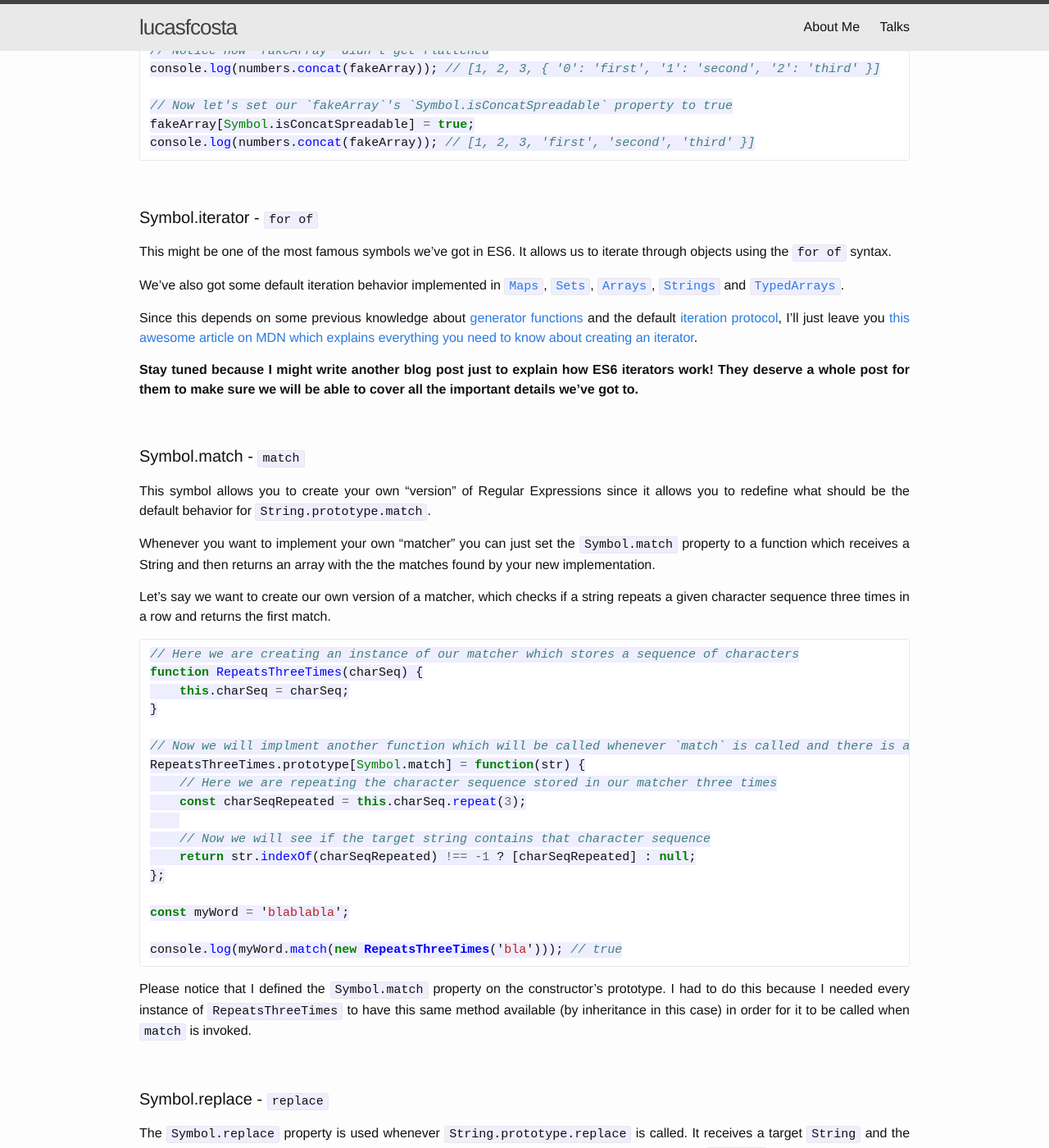
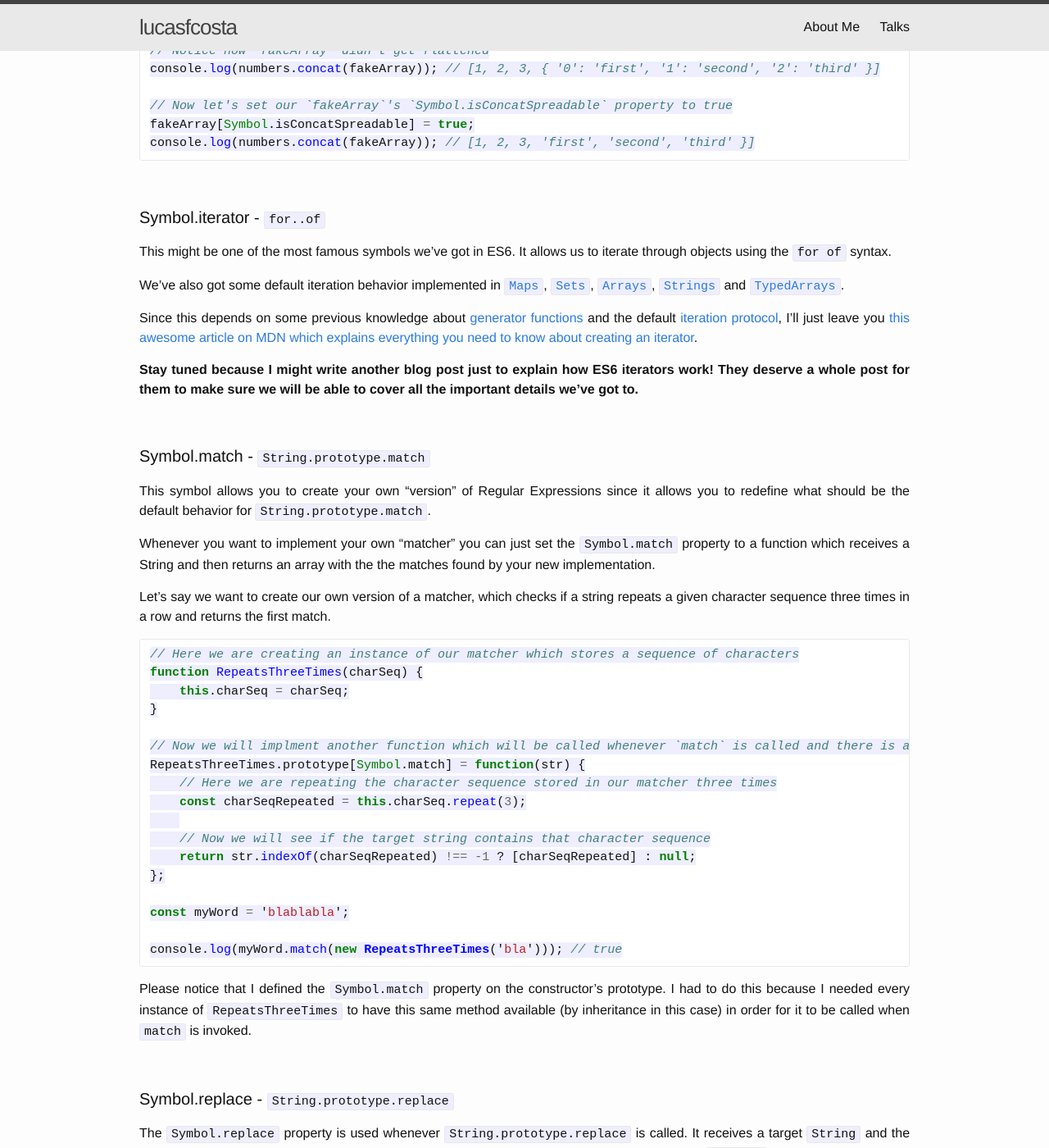
Before and after one commit to lucasfcosta/blog, a Jekyll site: the page built from _posts/2016-12-01-Meta-Programming-in-JavaScript---Part-Four.md, in a window 1280 px wide and 1400 px high, scrolled down 8067 px. Shown: the whole window at 82% size. Built offline with Jekyll 4.4.1, drawn with Linux system fonts in a browser that asks for light colours; comment, search, counter and statistics services are not loaded; some of the changed text lies outside the part shown.

Commit message:
Fix name of methods related to each symbol on fourth meta programming post

```diff
--- a/_posts/2016-12-01-Meta-Programming-in-JavaScript---Part-Four.md
+++ b/_posts/2016-12-01-Meta-Programming-in-JavaScript---Part-Four.md
@@ -328,7 +328,7 @@
 
 <br>
 
-#### Symbol.iterator - `for of`
+#### Symbol.iterator - `for..of`
 
 This might be one of the most famous symbols we've got in ES6. It allows us to iterate through objects using the `for of` syntax.
 
@@ -340,7 +340,7 @@
 
 <br>
 
-#### Symbol.match - `match`
+#### Symbol.match - `String.prototype.match`
 
 This symbol allows you to create your own "version" of Regular Expressions since it allows you to redefine what should be the default behavior for `String.prototype.match`.
 
@@ -372,7 +372,7 @@
 
 <br>
 
-#### Symbol.replace - `replace`
+#### Symbol.replace - `String.prototype.replace`
 
 The `Symbol.replace` property is used whenever `String.prototype.replace` is called. It receives a target `String` and the content that should be used whenever a match is found according to the first argument passed to `replace` method.
 
@@ -405,7 +405,7 @@
 
 <br>
 
-#### Symbol.search - `search`
+#### Symbol.search - `String.prototype.search`
 
 This symbol allows you to implement a function which will be called by `String.prototype.search`.
 
@@ -486,7 +486,7 @@
 
 <br>
 
-#### Symbol.split - `split`
+#### Symbol.split - `String.prototype.split`
 
 The `Symbol.split` symbols is another `String` related symbol. It holds a function which is called whenever invoking `String.prototype.split` and it takes a target `String` as argument,
 
@@ -565,7 +565,7 @@
 
 <br>
 
-#### Symbol.toStringTag - `toString`
+#### Symbol.toStringTag - `Object.prototype.toString`
 
 Whenever you use `toString` on an Object you might see something like this: `[object Object]`, `[object Array]`, `[object String]` and many others. This symbol allows you to to define which word will be used in that tag.
 
```
